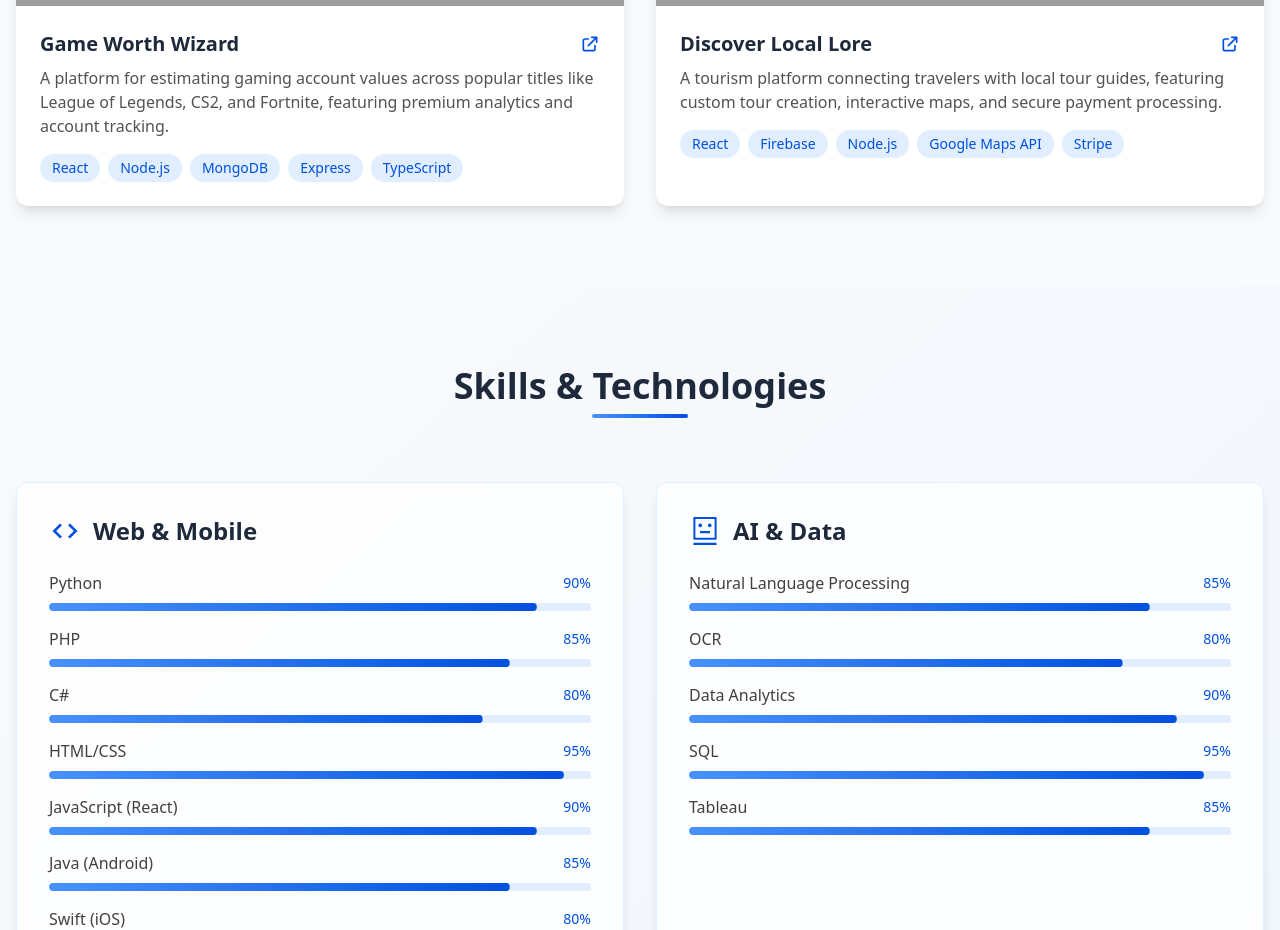
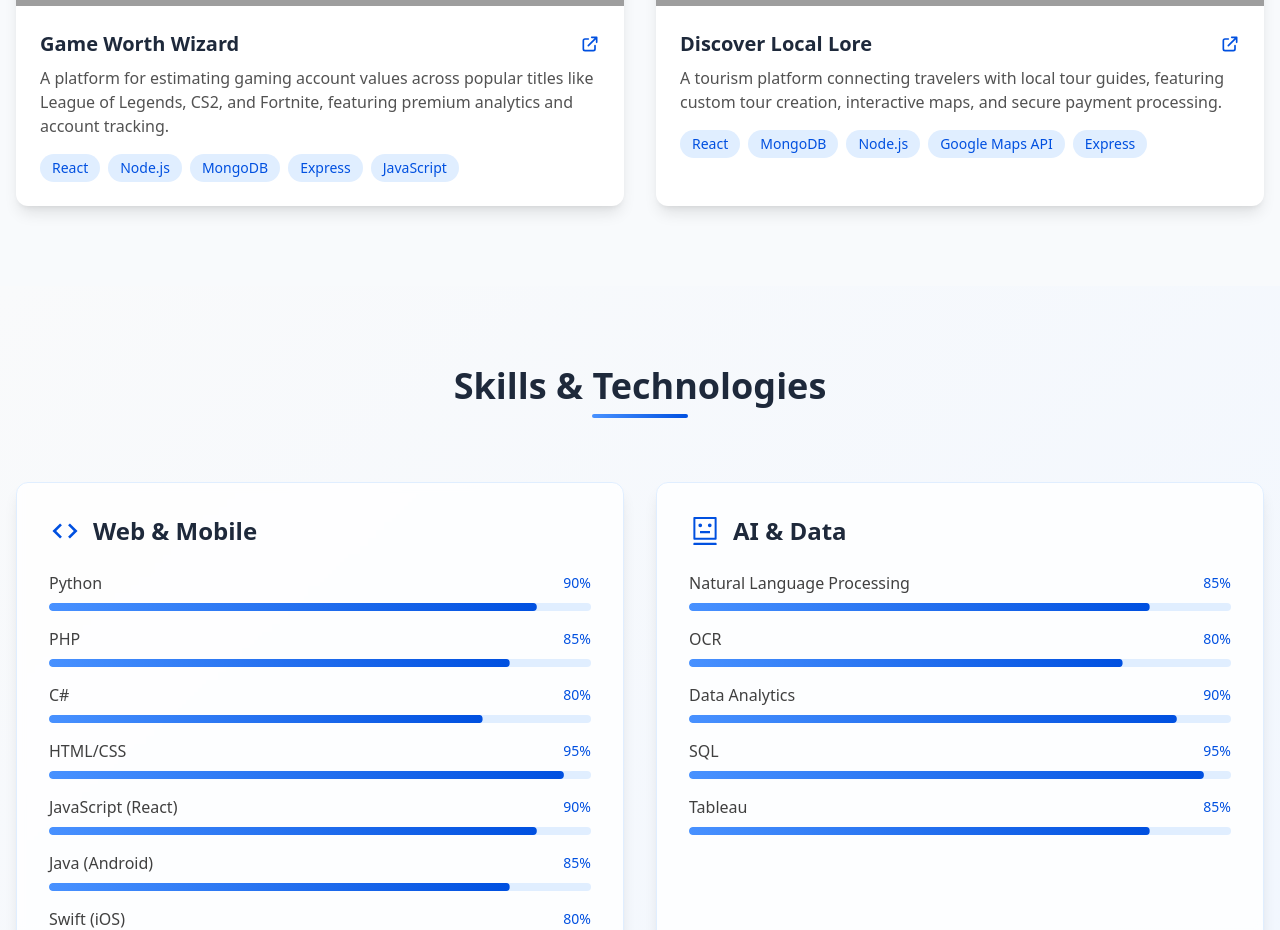
Before and after one commit to alexanderprogram/reactts-portfolio, a React (Vite) app: page / in a window 1280 px wide. Shown: the part 1960-2890 px from the top of the page. Built offline with nearby package versions, Linux system fonts and the light colour scheme; grey boxes are pictures that could not be loaded.

Commit message:
Modified Project tech stack

```diff
--- a/src/components/Projects.tsx
+++ b/src/components/Projects.tsx
@@ -12,7 +12,7 @@ function Projects() {
       title: "Game Worth Wizard",
       description:
         "A platform for estimating gaming account values across popular titles like League of Legends, CS2, and Fortnite, featuring premium analytics and account tracking.",
-      tech: ["React", "Node.js", "MongoDB", "Express", "TypeScript"],
+      tech: ["React", "Node.js", "MongoDB", "Express", "JavaScript"],
       image: gameWorthWizard,
       link: "https://gameworthwizard.com",
     },
@@ -20,7 +20,7 @@ function Projects() {
       title: "Discover Local Lore",
       description:
         "A tourism platform connecting travelers with local tour guides, featuring custom tour creation, interactive maps, and secure payment processing.",
-      tech: ["React", "Firebase", "Node.js", "Google Maps API", "Stripe"],
+      tech: ["React", "MongoDB", "Node.js", "Google Maps API", "Express"],
       image: discoverLocalLore,
       link: "https://discoverlocallore.com",
     },
```
